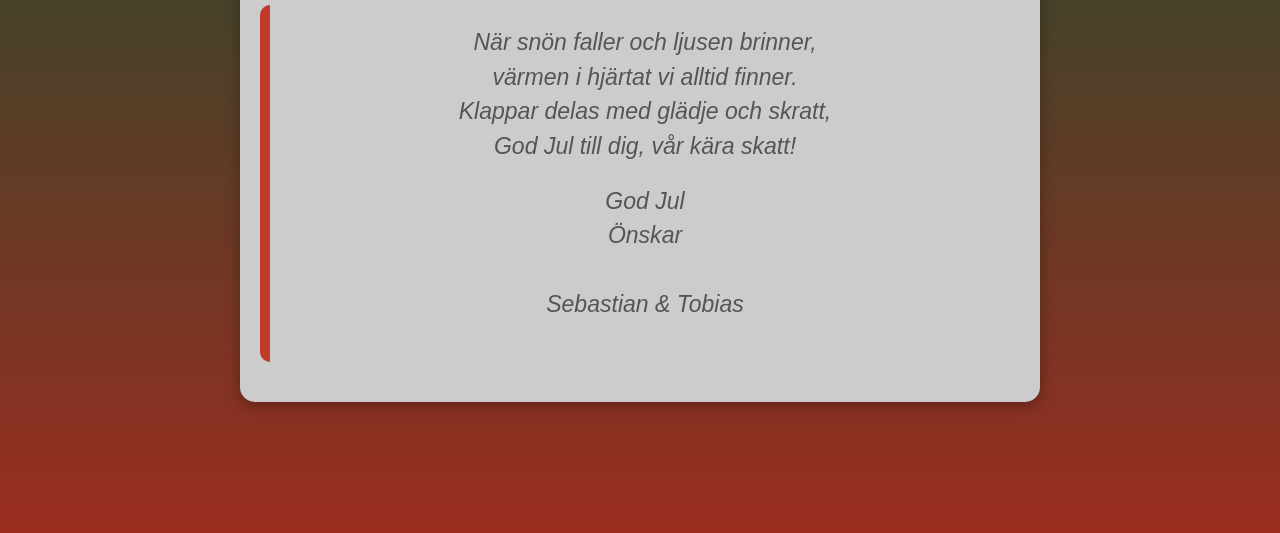
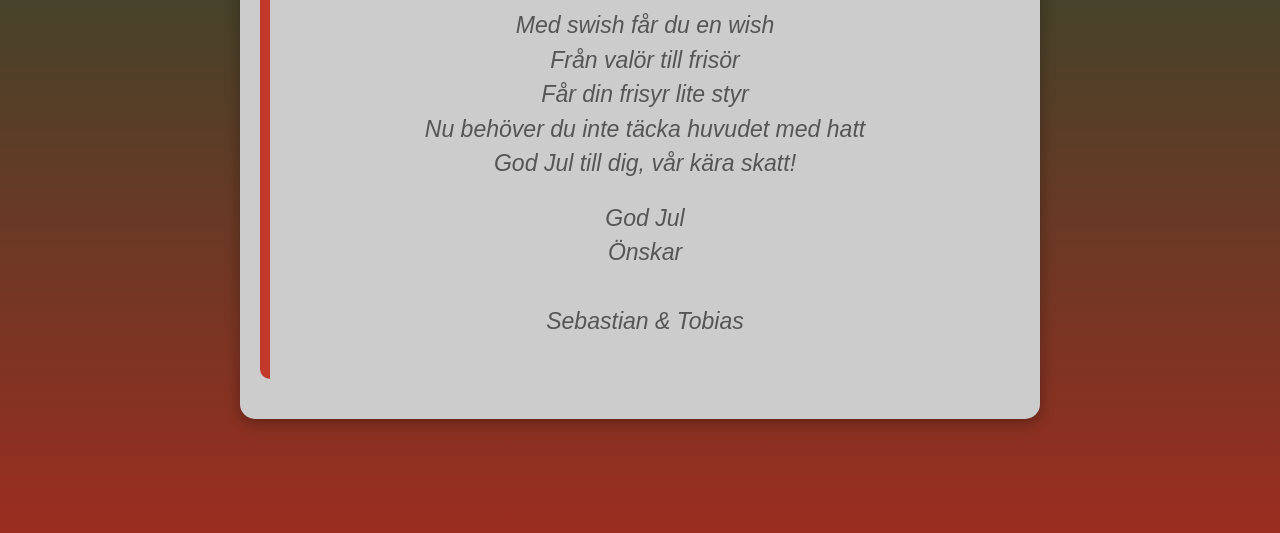
Before and after one commit to SebastianLanden/Jul, a plain HTML site: page index.html in a window 1280 px wide. Shown: the part 267-800 px from the top of the page. Drawn offline with Linux system fonts and the light colour scheme.

Commit message:
Update index.html

```diff
--- a/index.html
+++ b/index.html
@@ -104,9 +104,10 @@
         <h1>God Jul!</h1>
         <blockquote>
             <p>
-                När snön faller och ljusen brinner, <br>
-                värmen i hjärtat vi alltid finner. <br>
-                Klappar delas med glädje och skratt, <br>
+                Med swish får du en wish<br>
+                Från valör till frisör<br>
+                Får din frisyr lite styr<br>
+                Nu behöver du inte täcka huvudet med hatt<br>
                 God Jul till dig, vår kära skatt!
             </p>
             <p>
```
